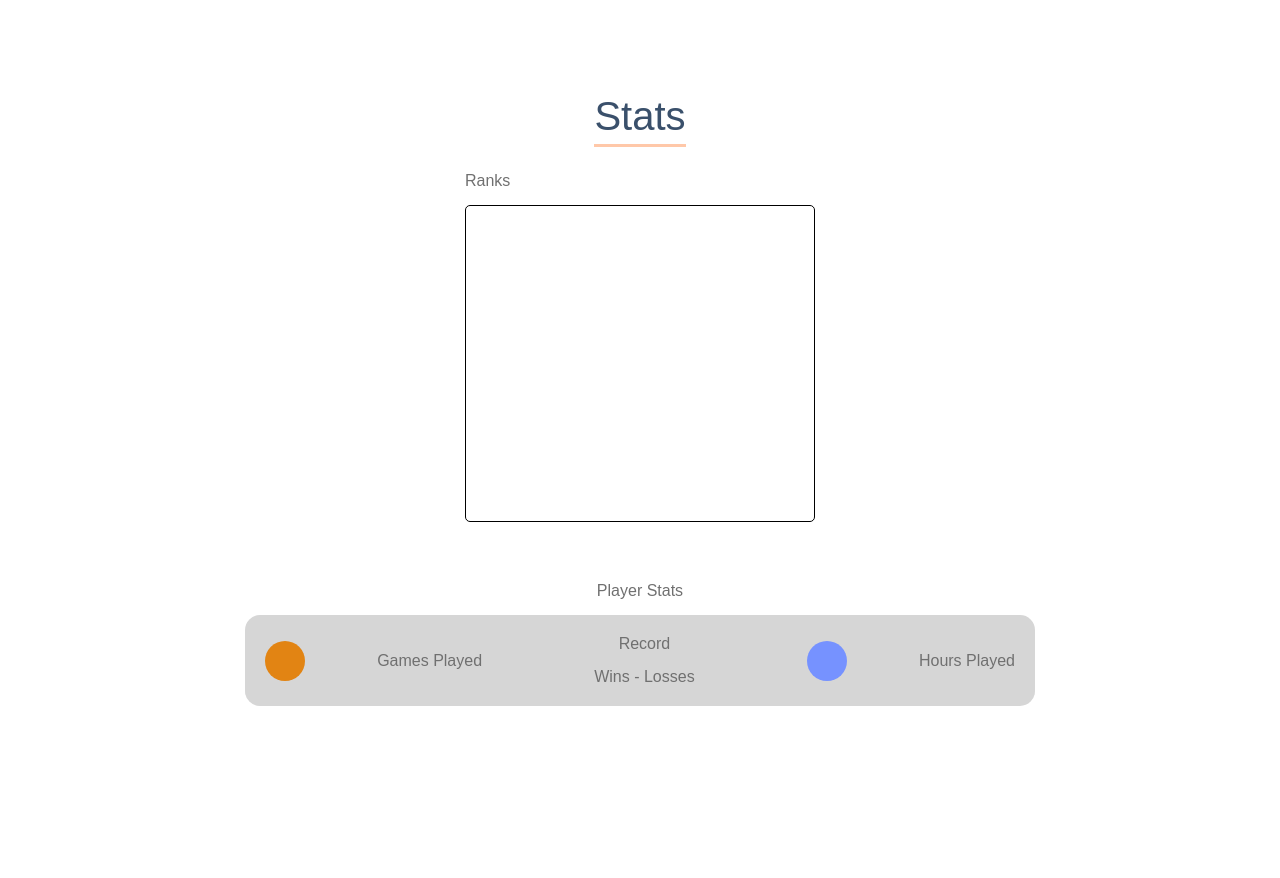
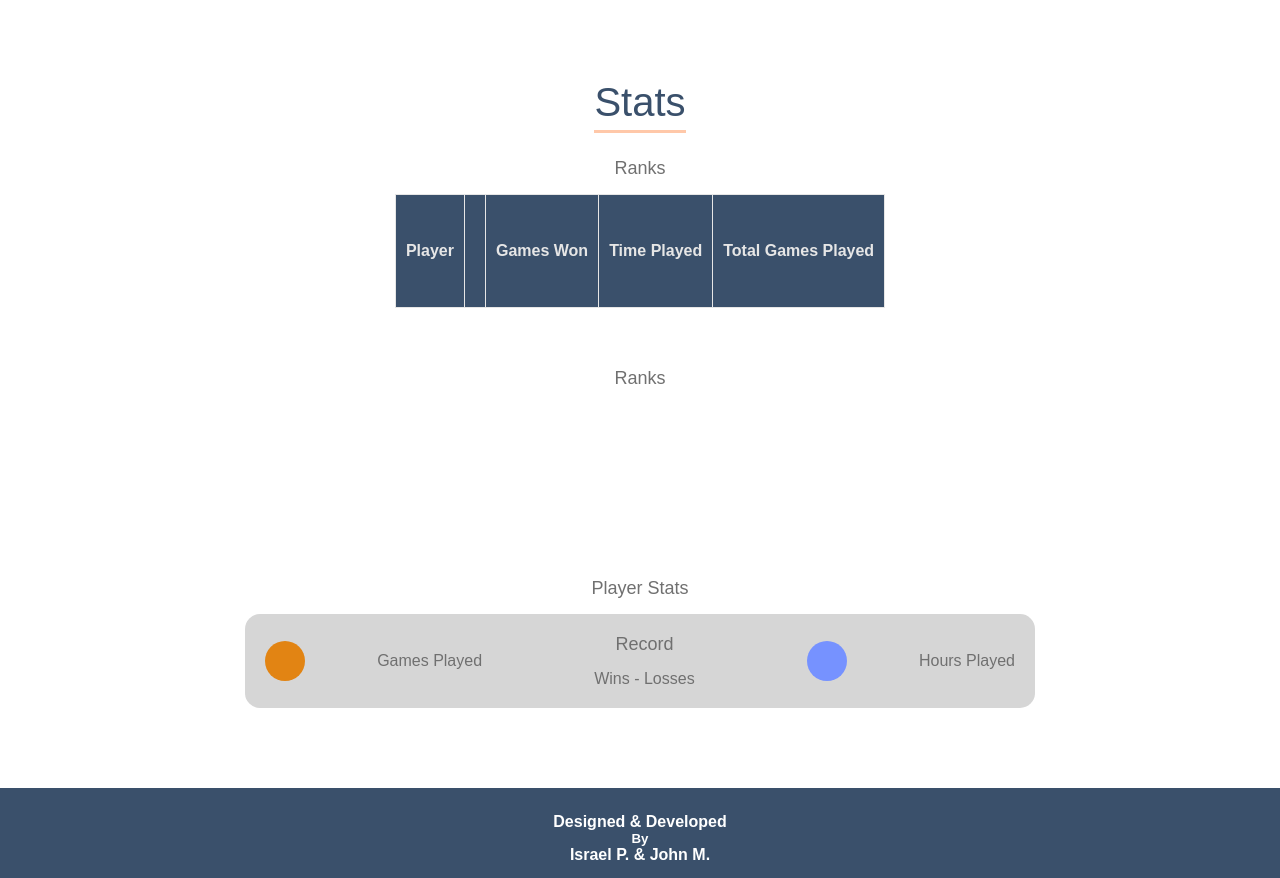
Before and after one commit to mennymendoza/gomoku, a PHP site: template pages/leaderboard/index.html in a window 1280 px wide. Shown: the part 68-946 px from the top of the page. Before the commit the page ends 774 px from the top, so only its background shows below. Run offline with PHP 8.4, Linux system fonts and the light colour scheme; the template is opened without the code that fills it, so the values that code supplies are empty; some web fonts are replaced.

Commit message:
Leaderboard table styling

```diff
--- a/css/leaderboard.css
+++ b/css/leaderboard.css
@@ -1,11 +1,38 @@
-#leaderboard {
-    min-height: 350px;
+/* LEADERBOARD TABLE */
+table {
+    min-height: 150px;
     min-width: 350px;
-    border: 1px solid #000;
     margin-bottom: 60px;
-    border-radius: 5px;
+    border-collapse: collapse;
+}
+.table-header {
+    height: 30px;
+    background: var(--mainBlue);
+}
+th {
+    border: 1px solid var(--gray);
+    text-align: center;
+    padding: 0 10px;
+    color: var(--gray);
+}
+tr:nth-child(2n+3) {
+    background-color: var(--gray);
+}
+tr:nth-child(odd) td {
+    border-right: 1px solid white;
+}
+td {
+    height: 50px;
+    padding: 0 10px;
+    text-align: center;
+    border-right: 1px solid var(--gray);
+}
+td:last-child {
+    border: 0;
 }
 
+
+/* PLAYER STATS SECTION */
 #player-stats {
     display: flex;
     justify-content: space-between;
@@ -15,17 +42,15 @@
     padding: 20px;
     border-radius: 15px;
 }
-
 .stats-title {
-    font-size: 16px;
+    text-align: center;
+    font-size: 18px;
     margin-bottom: 15px;
 }
-
 #wl-record {
     text-align: center;
     margin: 0px 40px;
 }
-
 #games-played, #hours-played {
     display: inline-block;
     text-align: center;
@@ -34,15 +59,9 @@
     width: 20px;
     border-radius: 20px;
 }
-
 #games-played {
     background-color: #e28413;
 }
-
 #hours-played {
     background-color: #7692ff;
 }
-
-caption {
-    text-align: left;
-}
--- a/pages/leaderboard/index.html
+++ b/pages/leaderboard/index.html
@@ -19,8 +19,19 @@
                 <li><a href="../../index.html">Logout</a></li>
             </ul>
         </nav>
-        <section id="main-section">
+        <div class="body-div">
             <h1>Stats</h1>
+            <table id="leaderboard">
+                <caption class="stats-title">Ranks</caption>
+                <tr class="table-header">
+                    <th>Player</th>
+                    <th></th>
+                    <th>Games Won</th>
+                    <th>Time Played</th>
+                    <th>Total Games Played</th>
+                </tr>
+                <!-- backend would fill the rows here -->
+            </table>
             <table id="leaderboard">
                 <caption class="stats-title">Ranks</caption>
                 <!-- backend would fill the rows here -->
@@ -36,7 +47,12 @@
                 <p id="hours-played"></p>
                 <p>Hours Played</p>
             </div>
-        </section>
+        </div>
+        <footer>
+            <h4>Designed & Developed</h4>
+            <h5>By</h5>
+            <h4>Israel P. & John M.</h4>
+        </footer>
         <!-- footer goes here -->
         <script src='../../js/requests.js'></script>
     </body>
```
